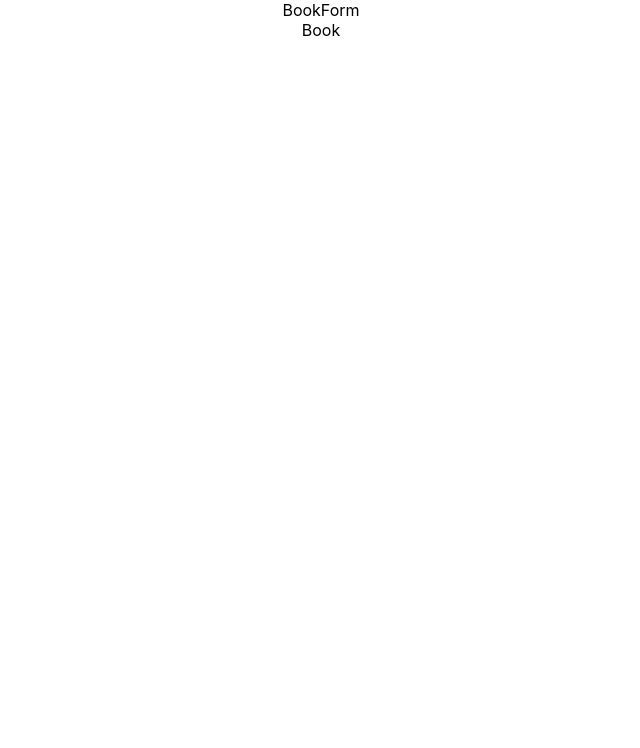
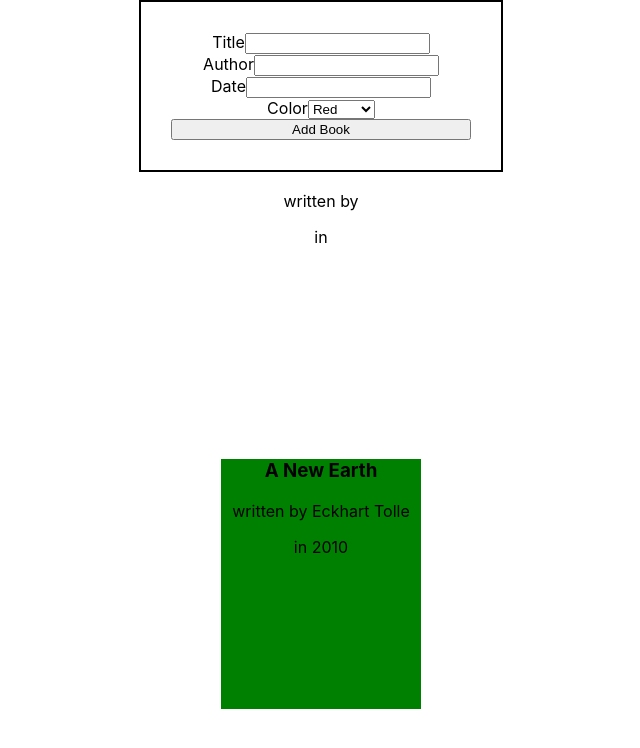
Before and after one commit to jenna-graham/movie-list-fs-react, a React (Create React App) app: page / in a window 1280 px wide. Shown: the top 748 px of the page, without its empty margins (319-959 px from the left). Built offline with nearby package versions, Linux system fonts and the light colour scheme.

Commit message:
book form is working and create a new book renders a new book

```diff
--- a/src/App.css
+++ b/src/App.css
@@ -1,16 +1,10 @@
 .App {
   text-align: center;
-}
+  display: flex;
+  flex-direction: column;
+  justify-content: center;
+  align-items: center;
 
-.App-logo {
-  height: 40vmin;
-  pointer-events: none;
-}
-
-@media (prefers-reduced-motion: no-preference) {
-  .App-logo {
-    animation: App-logo-spin infinite 20s linear;
-  }
 }
 
 .App-header {
@@ -24,15 +18,15 @@
   color: white;
 }
 
-.App-link {
-  color: #61dafb;
+.book-form  {
+  display: flex;
+  flex-direction: column;
+  width: 300px;
+  border: 2px solid;
+  padding: 30px;
+
 }
-
-@keyframes App-logo-spin {
-  from {
-    transform: rotate(0deg);
-  }
-  to {
-    transform: rotate(360deg);
-  }
+.book {
+  width: 200px;
+  height: 250px;
 }
--- a/src/App.js
+++ b/src/App.js
@@ -2,47 +2,69 @@ import './App.css';
 import { useState } from 'react';
 import Book from './Book.js';
 import BookForm from './BookForm.js';
+import BookList from './BookList.js';
 
 function App() {
-  const [bookTitle, setTitle] = useState('');
-  const [bookDate, setDate] = useState('');
-  const [bookAuthor, setAuthor] = useState('');
-  const [bookColor, setColor] = useState('');
-  const [allBooks, SetBooks] = useState([]);
-  const [visibleBooks, setBooks] = useState('');
+  const [title, setTitle] = useState('');
+  const [date, setDate] = useState('');
+  const [author, setAuthor] = useState('');
+  const [color, setColor] = useState('');
+  const [allBooks, setBooks] = useState([
+    {
+      title: 'A New Earth',
+      author: 'Eckhart Tolle',
+      date: '2010',
+      color: 'green'
+    }
+  ]);
+  const [visibleBooks, setVisibleBooks] = useState('');
   const [filterString, setFilterString] = useState('');
 
   function submitBook(e) {
     e.preventDefault();
     const newBook = {
-      title: bookTitle,
-      author: bookAuthor,
-      date: bookDate,
-      color: bookColor,
+      title: title,
+      author: author,
+      date: date,
+      color: color,
     };
+    const updatedBooks = [...allBooks, newBook];
+    setBooks(updatedBooks);
+  }
+  function deleteBook(title) {
+    const bookIndex = allBooks.findIndex((book) => book.title === title);
+    allBooks.splice(bookIndex, 1);
+    setVisibleBooks([...allBooks]);
   }
 
   return (
     <div className="App">
+      <div>
         <BookForm
           submitBook={submitBook}
-        bookTitle={bookTitle}
+          bookTitle={title}
           setTitle={setTitle}
-        bookAuthor={bookAuthor}
+          bookAuthor={author}
           setAuthor={setAuthor}
-        bookDate={bookDate}
+          bookDate={date}
           setDate={setDate}
-        bookColor={bookColor}
+          bookColor={color}
           setColor={setColor}
         />
-      <Book book={{
-        title: bookTitle,
-        date: bookDate,
-        author: bookAuthor,
-        color: bookColor,
-      }}/>
       </div>
 
+      <div className="book">
+        <Book book={{
+          title: title,
+          date: date,
+          author: author,
+          color: color,
+        }}/>
+        <BookList
+          books={allBooks}
+          deleteBook={deleteBook}/>
+      </div>
+    </div>
 
   );
 }
--- a/src/Book.js
+++ b/src/Book.js
@@ -1,7 +1,13 @@
 import React from 'react';
 
-export default function Book() {
+export default function Book({ book, deleteBook }) {
   return (
-    <div>Book</div>
+    <div className='book' style={{ backgroundColor: book.color }}
+      onClick={() => deleteBook && deleteBook(book.name)}>
+      <h3>{book.title}</h3>
+      <p>written by {book.author}</p>
+      <p>in {book.date}</p>
+
+    </div>
   );
 }
--- a/src/BookForm.js
+++ b/src/BookForm.js
@@ -1,7 +1,44 @@
 import React from 'react';
 
-export default function BookForm() {
+export default function BookForm({
+  submitBook,
+  title,
+  setTitle,
+  author,
+  setAuthor,
+  date,
+  setDate,
+  color,
+  setColor,
+}) {
   return (
-    <div>BookForm</div>
+    <div className="book-container">
+      <form className="book-form" onSubmit={submitBook}>
+        <label>
+                Title
+          <input required value={title} onChange={e => setTitle(e.target.value)} />
+        </label>
+        <label>
+            Author
+          <input required value={author} onChange={e => setAuthor(e.target.value)} />
+        </label>
+        <label>
+            Date
+          <input required value={date} onChange={e => setDate(e.target.value)} />
+        </label>
+        <label>
+            Color
+          <select required value={color} onChange={e => setColor(e.target.value)}>
+            <option value="red">Red</option>
+            <option value="orange">Orange</option>
+            <option value="yellow">Yellow</option>
+            <option value="Green">Green</option>
+            <option value="Blue">Blue</option>
+          </select>
+        </label>
+        <button>Add Book</button>
+      </form>
+
+    </div>
   );
 }
--- /dev/null
+++ b/src/BookList.js
@@ -0,0 +1,16 @@
+import React from 'react';
+import Book from './Book.js';
+
+export default function BookList({ books, deleteBook }) {
+  return (
+    <div className='book-list'>
+      {
+        books.map((book, i) => (
+          <Book key={book.title + i} book={book} deleteBook={deleteBook} />
+
+        )
+        )
+      }
+    </div>
+  );
+}
```
Lines whose indentation alone changed are shown as unchanged.
